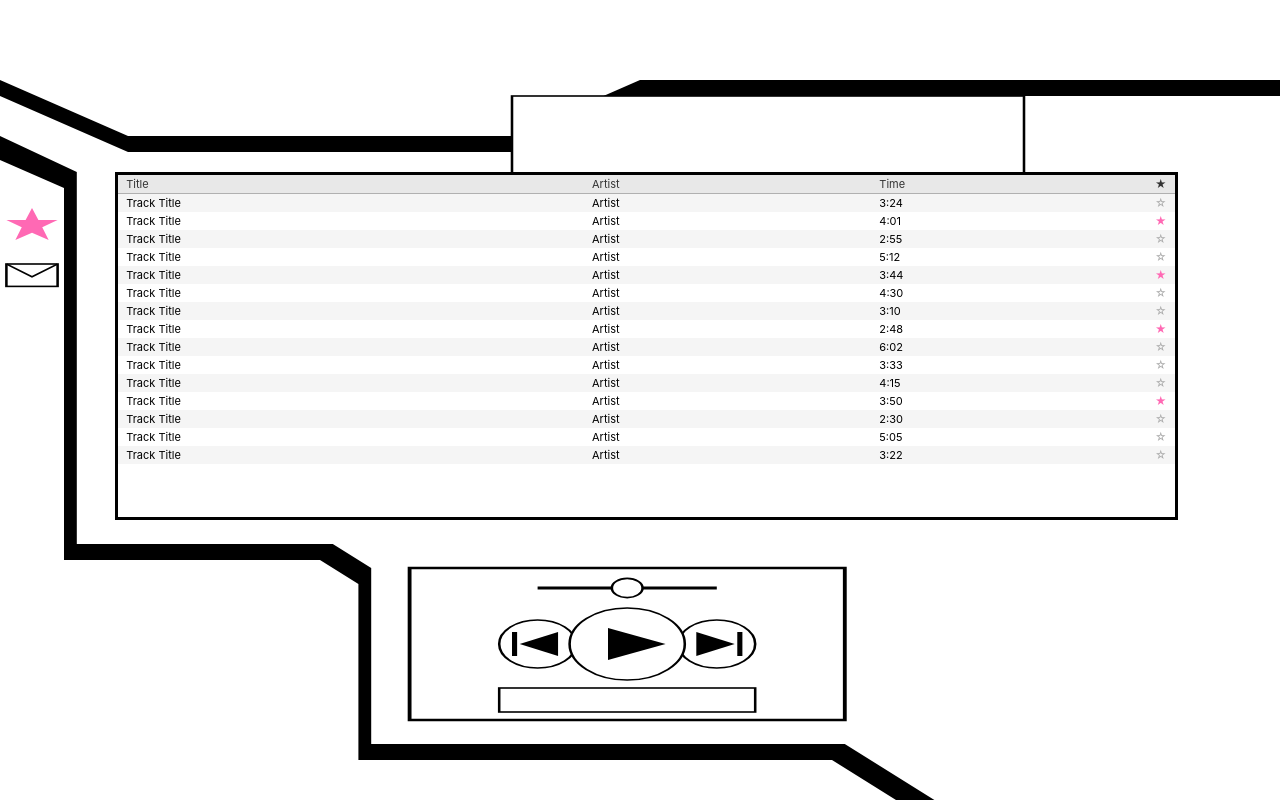
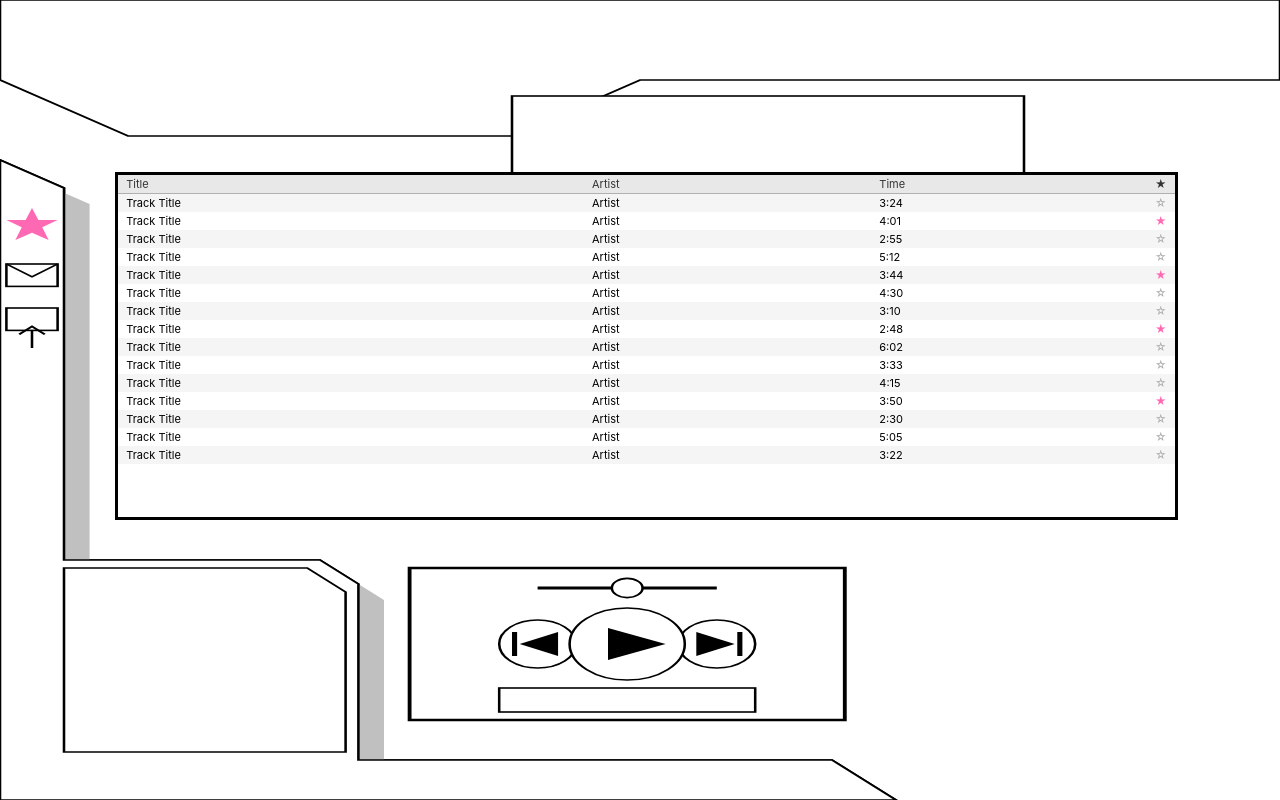
Before and after one commit to Sick-Genesis/beatbox, a plain HTML site: page index.html in a window 1280 px wide. Drawn offline with Linux system fonts and the light colour scheme.

Commit message:
Enhance SVG layout with improved styling and additional elements

```diff
--- a/index.html
+++ b/index.html
@@ -111,37 +111,53 @@
   <svg class="layout" viewBox="0 0 100 100" preserveAspectRatio="none">
     <g class="top-bar">
       <polygon class="top-bar__bg-fill"
-        points="0,0 100,0 100,12 50,12 40,19 10,19 0,12"
-        fill="black"
+        points="2,-2 102,-2 102,8 52,8 42,15 12,15 2,8"
+        fill="#c0c0c0"
         stroke="none"
       />
       <polygon class="top-bar__fill"
         points="0,0 100,0 100,10 50,10 40,17 10,17 0,10"
         fill="white"
-        stroke="none"
+        stroke="black"
+        stroke-width="0.2"
       />
     </g>
 
     <g class="side-bar">
       <polygon class="side-bar__bg-fill"
-        points="0,17 6,21.5 6,68 26,68 29,71 29,93 66,93 73,100 0,100"
-        fill="black"
+       points="0,20 5,23.5 5,70 25,70 28,73 28,95 65,95 70,100 0,100"
+        fill="white"
+        stroke="black"
+        stroke-width="0.2"
+      />
+      <polygon class="side-bar__bg-fill"
+        points="2,22 7,25.5 7,72 27,72 30,75 30,97 67,97 72,102 2,102"
+        fill="#c0c0c0"
         stroke="none"
       />
       <polygon class="side-bar__fill"
         points="0,20 5,23.5 5,70 25,70 28,73 28,95 65,95 70,100 0,100"
         fill="white"
-        stroke="none"
+        stroke="black"
+        stroke-width="0.2"
       />
       <!-- bookmarks star-->
       <polygon class="side-nav__star" points="2.5,26 3,27.5 4.5,27.5 3.3,28.4 3.8,30 2.5,29.1 1.2,30 1.7,28.4 0.5,27.5 2,27.5" fill="hotpink"/>
       <!-- envelope -->
       <rect x="0.5" y="33" width="4" height="2.8" fill="none" stroke="black" stroke-width="0.2"/>
       <polyline points="0.5,33 2.5,34.6 4.5,33" fill="none" stroke="black" stroke-width="0.2"/>
+      <!-- upload -->
+      <rect x="0.5" y="38.5" width="4" height="2.8" fill="none" stroke="black" stroke-width="0.2"/>
+      <line x1="2.5" y1="41.3" x2="2.5" y2="43.5" stroke="black" stroke-width="0.2"/>
+      <polyline points="1.5,41.8 2.5,40.8 3.5,41.8" fill="none" stroke="black" stroke-width="0.2"/>
     </g>
 
     <g class="header-panel">
       <rect x="40" y="12" width="40" height="10" fill="white" stroke="black" stroke-width="0.2"/>
+    </g>
+
+    <g class="side-panel">
+      <polygon class="side-panel__fill" points="5,71 24,71 27,74 27,94 5,94" fill="white" stroke="black" stroke-width="0.2"/>
     </g>
 
     <g class="bottom-panel">
```
